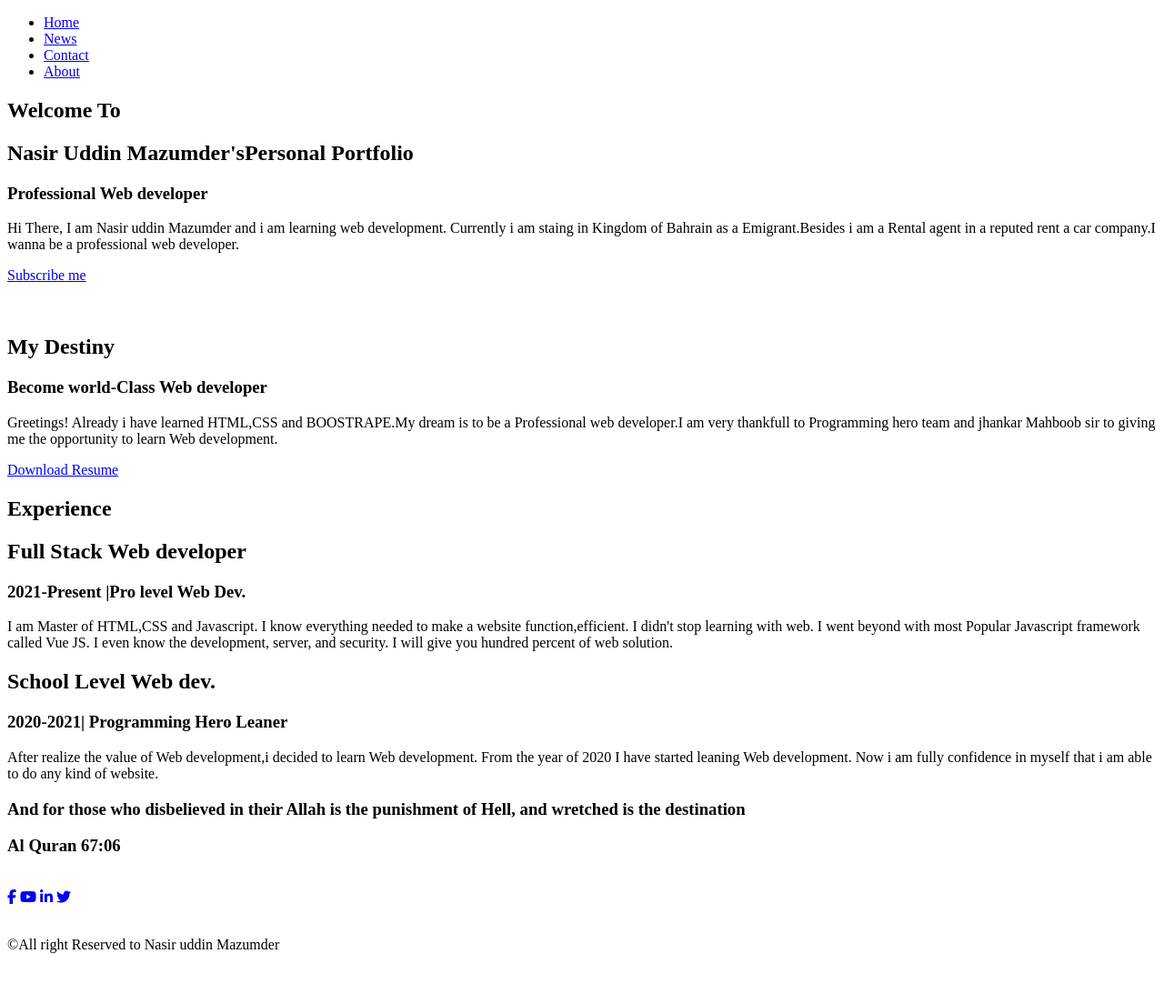
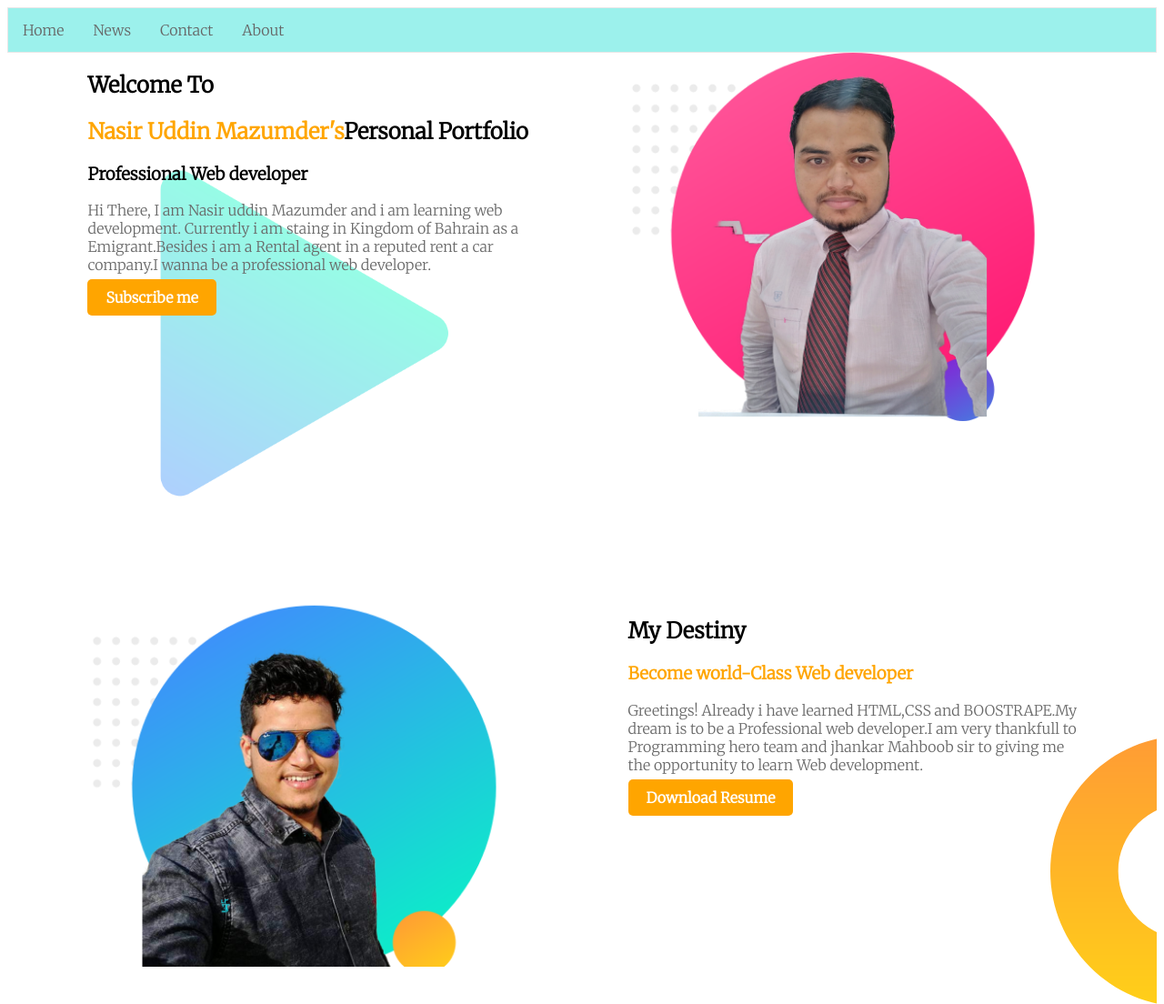
Before and after one commit to nasirmazumder/web-portfolio, a plain HTML site: page index.html in a window 1280 px wide. Shown: the top 1104 px of the page at 91% size. Before the commit the page ends 1064 px from the top, so only its background shows below. Drawn offline with Linux system fonts and the light colour scheme; the site is published under a folder, as on GitHub Pages, so addresses that start at the root find nothing.

Commit message:
editing some path

```diff
--- a/css/style.css
+++ b/css/style.css
@@ -24,7 +24,7 @@ body{
 
     }
     .top-banner{
-        background-image: url(/img/imgopa.png);
+        background-image: url(../img/imgopa.png);
         background-size: 40%;
         background-position:bottom left;
         background-repeat: no-repeat;
@@ -48,7 +48,7 @@ body{
         color: dimgray;
     }
     .my-destiny{
-        background-image: url(/img/dreambg.png);
+        background-image: url(../img/dreambg.png);
         background-repeat: no-repeat;
         background-position: right;
     }
@@ -65,7 +65,7 @@ body{
     background-color: white;
 }
 .experience-area{
-    background-image: url(/img/experience.png);
+    background-image: url(../img/experience.png);
     background-repeat: no-repeat;
     background-position:left;
 }
--- a/index.html
+++ b/index.html
@@ -5,8 +5,8 @@
     <meta http-equiv="X-UA-Compatible" content="IE=edge">
     <meta name="viewport" content="width=device-width, initial-scale=1.0">
     <title>Nasir website</title>
-    <link rel="stylesheet" href="/css/style.css">
-    <link rel="stylesheet" href="/css/my.css">
+    <link rel="stylesheet" href="css/style.css">
+    <link rel="stylesheet" href="css/my.css">
     <link rel="preconnect" href="https://fonts.gstatic.com">
 <link href="https://fonts.googleapis.com/css2?family=Merriweather:wght@300&display=swap" rel="stylesheet">
 </head>
@@ -28,13 +28,13 @@
         </div>
         </div>
         <div class="half-width">
-            <img src="/img/nasiruddin.png" alt="">
+            <img src="img/nasiruddin.png" alt="">
         </div>
 
     </section>
     <section class="my-destiny">
         <div class="half-width">
-            <img src="/img/myimg.png" alt="">
+            <img src="img/myimg.png" alt="">
 
         </div>
         <div class="half-width">
```
